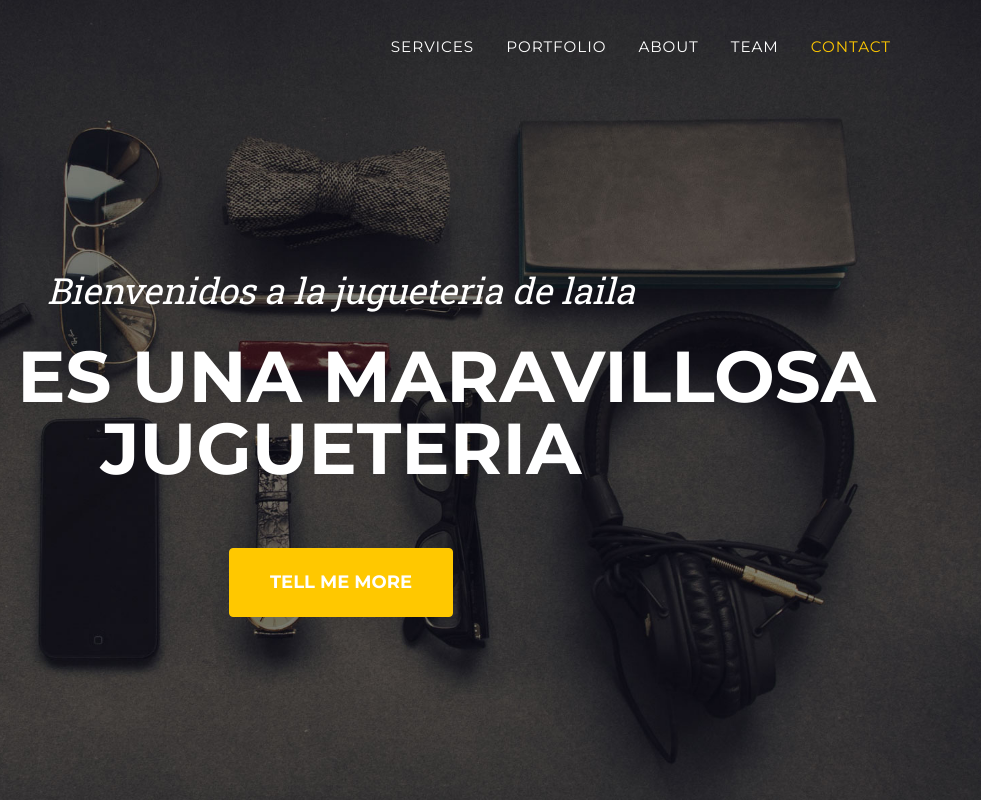
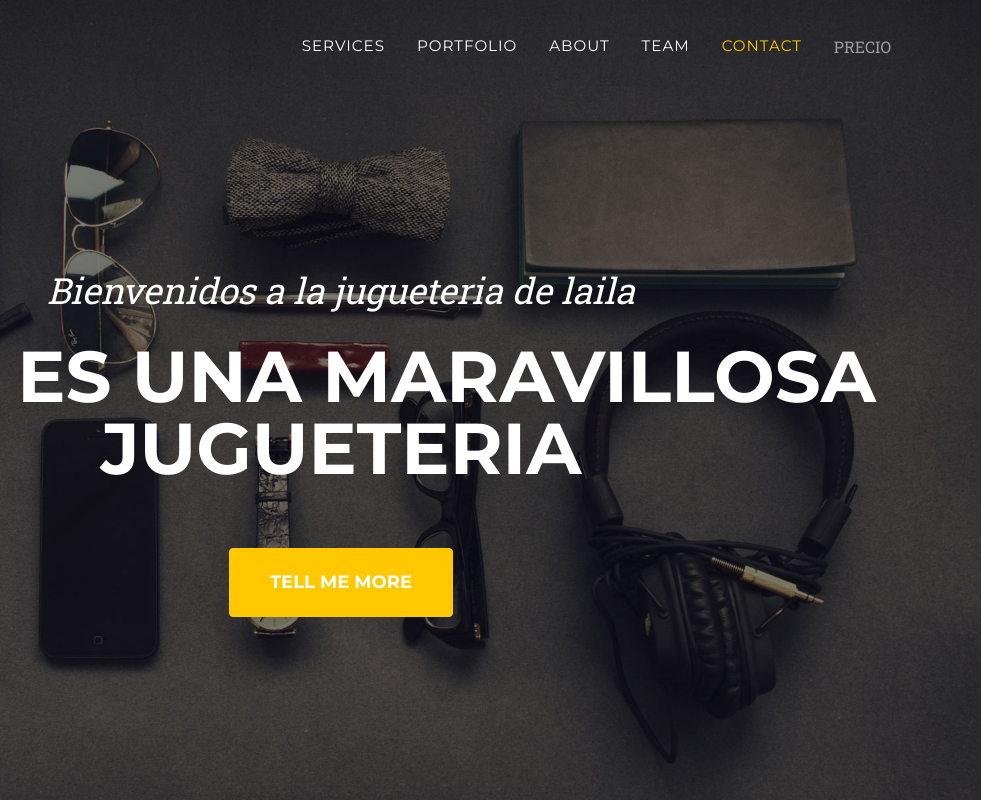
Before and after one commit to vja2022/Juguetria-D-laila., a plain HTML site: page index.html in a window 1280 px wide. Shown: the top 800 px of the page, 299-1280 px from the left. Drawn offline with nearby package versions, Linux system fonts and the light colour scheme.

Commit message:
Update index.html

```diff
--- a/index.html
+++ b/index.html
@@ -32,6 +32,7 @@
                         <li class="nav-item"><a class="nav-link" href="#about">About</a></li>
                         <li class="nav-item"><a class="nav-link" href="#team">Team</a></li>
                         <li class="nav-item"><a class="nav-link" href="#contact">Contact</a></li>
+                        <li clas="nav-item"><a class="nav-link" href="#precio">precio</a></li>
                     </ul>
                 </div>
             </div>
```
